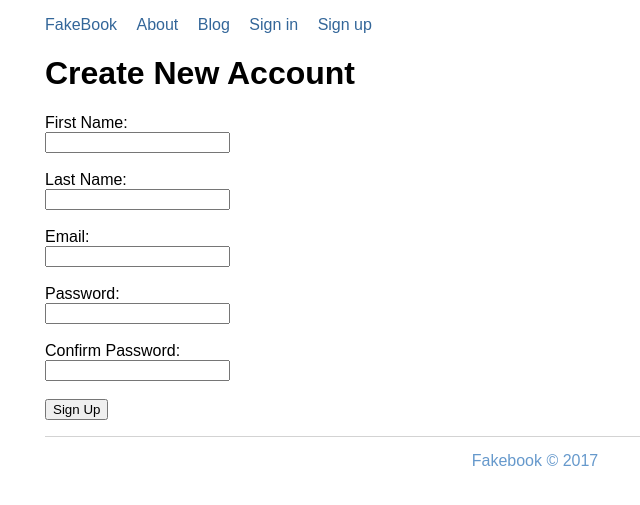
After one commit to RoyBarsheshet/fackbook_blog, a PHP site: page /signup.php in a window 1280 px wide. The commit adds this page. Shown: the top 505 px of the page, without its empty margins (105-745 px from the left). Run offline with PHP 8.4, Linux system fonts and the light colour scheme; some libraries are stand-ins or nearby versions.

Commit message:
finel version without css

```diff
--- a/app/helpers.php
+++ b/app/helpers.php
@@ -15,3 +15,29 @@ function csrf_token(){
   return $token;
 }
 }
+if(! function_exists('verify_user')){
+  function verify_user(){
+
+    $is_user = false;
+    if(isset($_SESSION['user_ip']) && $_SESSION['user_ip'] == $_SERVER['REMOTE_ADDR']){
+    if(isset($_SESSION['user_agent']) && $_SESSION['user_agent'] == $_SERVER['HTTP_USER_AGENT']){
+if(isset($_SESSION['user_id'])){
+  $is_user = true;
+  }
+ }
+    }
+ return $is_user;
+}
+}
+
+function email_exist($link, $email){
+  $exist = false;
+  $sql = "SELECT email FROM users WHERE email = '$email'";
+  $result = mysqli_query($link, $sql);
+  if ($result && mysqli_num_rows($result) == 1){
+    $exist = true;
+  }
+  return $exist;
+}
+password_hash('123456', PASSWORD_BCRYPT);
+//echo md5('123456');
--- a/css/style.css
+++ b/css/style.css
@@ -39,3 +39,15 @@ span.error{
   padding-left: 15px;
 
 }
+span.right{
+  float: right;
+  margin-right: 15px;
+  text-decoration: none;
+
+}
+#sm-box {
+  background: green;
+  text-align: center;
+  color: white;
+  padding: 1px;
+}
--- /dev/null
+++ b/js/script.js
@@ -0,0 +1,7 @@
+
+var $el = $('#sm-box');
+
+if($el.length > 0 ){
+
+$el.delay(3000).slideUp(1500);
+}
--- /dev/null
+++ b/signup.php
@@ -0,0 +1,120 @@
+<?php
+require_once 'app/helpers.php';
+session_start();
+
+if ( verify_user() ) {
+
+  header('location: blog.php');
+  exit;
+}
+
+$title = 'Sgin Up';
+$error = ['first name' =>'','last name' =>'','email'=>'','password'=>'','confirm_password'=>''];
+
+if(isset($_POST['submit'])){
+
+  if(isset($_POST['token']) && isset($_SESSION['token']) && $_POST['token'] == $_SESSION['token'] ){
+
+    $link = mysqli_connect('localhost', 'root', '', 'fakebook_blog');
+    mysqli_query($link, "SET NAMES utf8");
+
+    $first_name = filter_input(INPUT_POST,'first_name',  FILTER_SANITIZE_STRING);
+  $first_name = trim($first_name);
+
+  $last_name = filter_input(INPUT_POST,'last_name',  FILTER_SANITIZE_STRING);
+  $last_name = trim($last_name);
+
+  $email = filter_input(INPUT_POST,'email', FILTER_VALIDATE_EMAIL);
+  $email = trim($email);
+  $email = mysqli_real_escape_string($link, $email);
+
+  $password = filter_input(INPUT_POST,'password',  FILTER_SANITIZE_STRING);
+  $password = trim($password);
+
+   $cpassword = filter_input(INPUT_POST,'confirm_password',  FILTER_SANITIZE_STRING);
+  $cpassword = trim($cpassword);
+
+  $valid = true;
+
+  if(! $first_name || mb_strlen($first_name , 'utf-8') < 2 || mb_strlen($first_name, 'utf-8') > 70) {
+    $valid=FALSE;
+    $error['first name'] = ' * You Must Enter Name And It Must Be More then 2 characters';
+  }
+  if(! $last_name || mb_strlen($last_name, 'utf-8') < 2 || mb_strlen($last_name, 'utf-8') > 70) {
+    $valid=FALSE;
+    $error['last name'] = ' * You Must Enter Last Name And It Must Be More then 2 characters';
+  }
+  if(! $email) {
+    $valid=FALSE;
+    $error['email'] = ' * You Must Enter A Valid Email';
+
+  }elseif ( email_exist($link, $email)) {
+      $valid =FALSE;
+      $error['email'] = ' * Email Is Already In Use, Please Sign In! ';
+    }
+  if( ! $password || strlen($password) <6 || strlen($password) > 10){
+    $valid=FALSE;
+    $error['password'] = ' * You Must Enter A Password with at list 6 characters and less then 10 characters';
+  }elseif ( $password != $cpassword) {
+      $valid=FALSE;
+      $error['password'] = ' * Password\'s Must Match';
+    }
+  if ($valid){
+    $first_name = mysqli_real_escape_string($link,$first_name);
+    $last_name = mysqli_real_escape_string($link,$last_name);
+    $password = mysqli_real_escape_string($link,$password);
+    $password = password_hash($password, PASSWORD_BCRYPT);
+    $sql = "INSERT INTO users VALUES ('' , '$first_name','$last_name','$email','$password','default.jpg',NOW())";
+    $result = mysqli_query($link, $sql);
+    if ($result && mysqli_affected_rows($link) == 1){
+       $_SESSION['user_ip']= $_SERVER['REMOTE_ADDR'];
+     $_SESSION['user_agent'] = $_SERVER['HTTP_USER_AGENT'];
+     $_SESSION['user_name'] = $first_name;
+     $_SESSION['user_last_name'] = $last_name;
+     $_SESSION['user_id']= mysqli_insert_id($link);
+     $_SESSION['user_avatar'] = 'default.jpg';
+     $_SESSION['user_email']= $email;
+     header('location: blog.php?sm=Your account created, you are now logedin');
+//     print_r($user);
+     exit;
+    }
+  }
+  }
+  $token = csrf_token();
+} else {
+  $token = csrf_token();
+}
+
+//print_r($user);
+?>
+<?php include 'tpl/header.php'; ?>
+      <div class="content">
+        <h1>Create New Account</h1>
+        <form method="post" action="">
+          <input type="hidden" name="token" value="<?= $token; ?>">
+           <label for="first_name">First Name:</label><br>
+          <input type="text" name="first name" id="first_name" value="<?= old('name'); ?>">
+          <span class="error"> <?= $error['first name']; ?></span><br><br>
+           <label for="last_name">Last Name:</label><br>
+          <input type="text" name="last name" id="last_name" value="<?= old('name'); ?>">
+          <span class="error"> <?= $error['last name']; ?></span><br><br>
+
+          <label for="email">Email:</label><br>
+          <input type="text" name="email" id="eamil" value="<?= old('email'); ?>">
+          <span class="error"> <?= $error['email']; ?></span><br><br>
+
+          <label for="password">Password:<label><br>
+      <input type="password" name="password" id="password">
+      <span class="error"> <?= $error['password']; ?></span><br><br>
+
+       <label for="confirm_Password">Confirm Password:<label><br>
+      <input type="password" name="confirm_password" id="confirm_Password">
+      <span class="error"> <?= $error['confirm_password']; ?></span><br><br>
+
+      <input type="submit" name="submit" value="Sign Up">
+
+        </form>
+
+
+      </div>
+<?php include 'tpl/footer.php'; ?>
--- a/tpl/footer.php
+++ b/tpl/footer.php
@@ -2,5 +2,7 @@
         <p>Fakebook &copy; <?= date('Y') ?></p>
       </div>
     </div>
+    <script src="https://ajax.googleapis.com/ajax/libs/jquery/3.2.1/jquery.min.js"></script>
+    <script src="js/script.js" type="text/javascript"></script>
   </body>
 </html>
--- a/tpl/header.php
+++ b/tpl/header.php
@@ -1,6 +1,8 @@
 <!DOCTYPE html>
 <html>
   <head>
+     <meta charset="utf-8">
+    <meta name="viewport" content="width=device-width, initial-scale=1, shrink-to-fit=no">
     <title><?= $title; ?></title>
     <link href="css/style.css" rel="stylesheet" type="text/css"/>
   </head>
@@ -25,3 +27,8 @@
           <?php endif;?>
         </ul>
       </div>
+       <?php if( isset($_GET['sm']) ): ?>
+      <div id="sm-box">
+        <p><?= $_GET['sm']; ?></p>
+      </div>
+      <?php endif; ?>
```
Also changed, not shown: add_post.php (+5 -4 lines), blog.php (+11 -2 lines), delete_post.php (added, +59 -0 lines), signin.php (+21 -6 lines), update_avatar.php (added, +55 -0 lines), update_post.php (added, +80 -0 lines), user_profile.php (+84 -26 lines), images/2017.08.12.12.35.27-IMG_20151007_133720.jpg (added), images/2017.08.12.12.36.44-2016-08-04_22.06.18.jpg (added), images/2017.08.12.12.38.12-2016-08-04_22.06.18.jpg (added), images/2017.08.12.15.45.26-2016-08-04_22.06.18.jpg (added), images/2017.08.12.15.45.41-20120906_032155.jpg (added), 1 other file.
